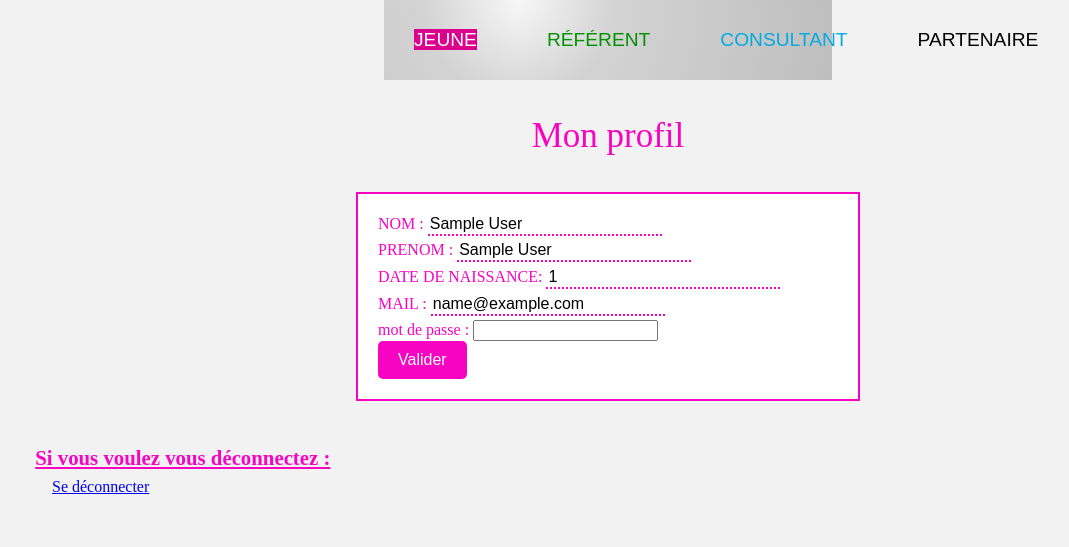
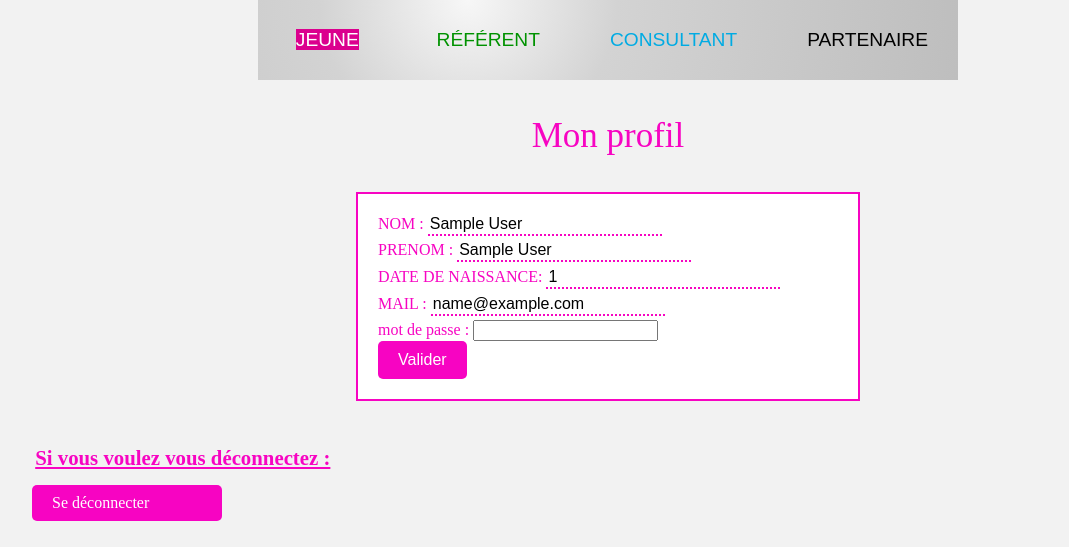
Before and after one commit to narvaest/Projet-Dev-web, a PHP site: page /page_jeune_final.php in a window 1280 px wide. Shown: the part 253-800 px from the top of the page, without its empty margins (32-1101 px from the left). Run offline with PHP 8.4, Linux system fonts and the light colour scheme; the visitor is signed in with stand-in values (Sample User, id 1); data comes from the database, SQL or seed files in the repository.

Commit message:
Add files via upload

```diff
--- a/FINAL/page_demande_reference.css
+++ b/FINAL/page_demande_reference.css
@@ -40,7 +40,7 @@ header{
     font-family: Arial, Helvetica, sans-serif;
     background: radial-gradient(circle at top 0% left 30%,rgb(247, 247, 247),lightgrey 30%,rgb(190, 190, 190));
     font-size: 120%;
-    width: 35%;
+    width: 700px;
     height: 80px;
     line-height: 20px;
     margin: 0 auto;
--- a/FINAL/page_jeune_final.css
+++ b/FINAL/page_jeune_final.css
@@ -40,7 +40,7 @@ header{
     font-family: Arial, Helvetica, sans-serif;
     background: radial-gradient(circle at top 0% left 30%,rgb(247, 247, 247),lightgrey 30%,rgb(190, 190, 190));
     font-size: 120%;
-    width: 35%;
+    width: 700px;
     height: 80px;
     line-height: 20px;
     margin: 0 auto;
@@ -208,4 +208,12 @@ input[type="submit"]:hover , button:hover{
 
 .button{
     padding: 10px 20px;
+    border-radius: 5px;
+    background-color: rgb(247, 4, 194);
+    width: 150px;
 }
+
+.button a{
+    text-decoration: none;
+    color: white;
+}
--- a/FINAL/page_jeune_final.php
+++ b/FINAL/page_jeune_final.php
@@ -295,6 +295,7 @@ if($errorMessage!=''){
     </div>
     <div class="deconnection">
         <div class="msg">Si vous voulez vous déconnectez :</div>
+        <br>
         <div class="button">
             <a href="logout.php">Se déconnecter</a>
         </div>
--- a/FINAL/page_liste_reference.css
+++ b/FINAL/page_liste_reference.css
@@ -40,7 +40,7 @@ header{
     font-family: Arial, Helvetica, sans-serif;
     background: radial-gradient(circle at top 0% left 30%,rgb(247, 247, 247),lightgrey 30%,rgb(190, 190, 190));
     font-size: 120%;
-    width: 35%;
+    width: 700px;
     height: 80px;
     line-height: 20px;
     margin: 0 auto;
--- a/FINAL/page_partenaire_final.css
+++ b/FINAL/page_partenaire_final.css
@@ -35,7 +35,7 @@ header{
     font-family: Arial, Helvetica, sans-serif;
     background: radial-gradient(circle at top 0% left 30%,rgb(247, 247, 247),lightgrey 30%,rgb(190, 190, 190));
     font-size: 120%;
-    width: 35%;
+    width: 700px;
     height: 80px;
     line-height: 20px;
     margin: 0 auto;
```
